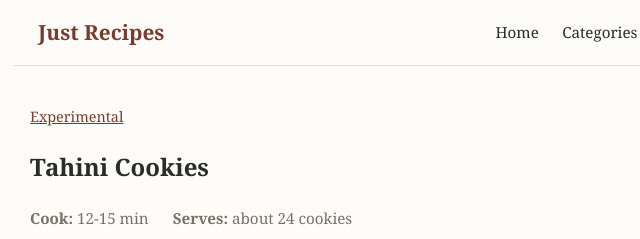
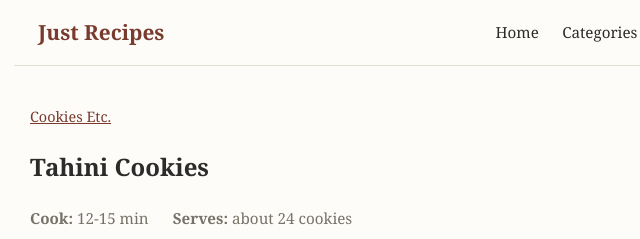
Before and after one commit to Eric15774/just-recipes, an Eleventy site: page src/recipes/tahini-cookies.md in a window 1280 px wide. Shown: the top 239 px of the page, 266-906 px from the left. Built offline with nearby package versions, Linux system fonts and the light colour scheme; Eleventy itself is replaced by a stand-in of ours; files that its build step writes are made by us from their sources.

Commit message:
Change category of Tahini Cookies recipe

```diff
--- a/src/recipes/tahini-cookies.md
+++ b/src/recipes/tahini-cookies.md
@@ -1,7 +1,7 @@
 ---
 layout: layouts/recipe.njk
 title: Tahini Cookies
-category: Experimental
+category: Cookies Etc.
 tags: [cookies, tahini, sesame, experimental]
 cook: 12-15 min
 servings: "about 24 cookies"
```
